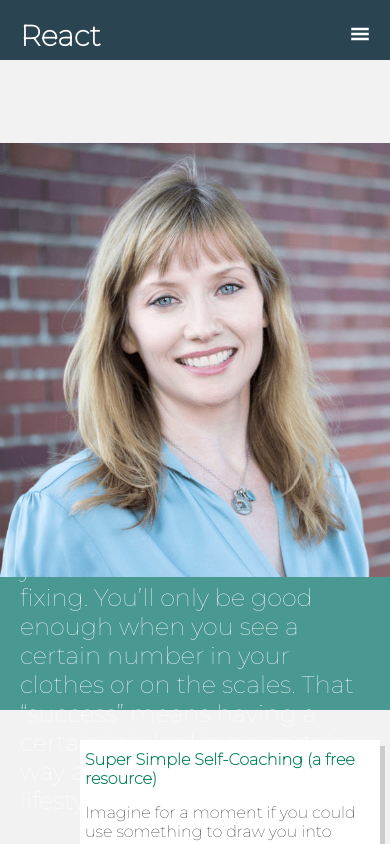
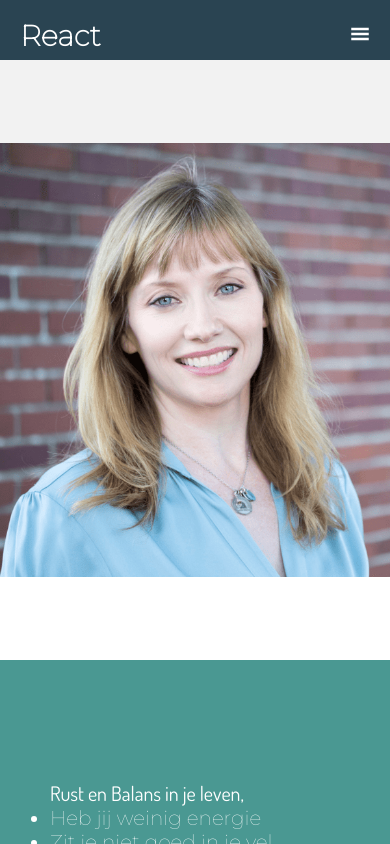
Before and after one commit to KristofferLeemburg/e-commerce-app, a React (Create React App) app: page / in a window 390 px wide. Shown: the top 844 px of the page. Built offline with nearby package versions, Linux system fonts and the light colour scheme.

Commit message:
media querie adjustments

```diff
--- a/src/components/home/section-two.jsx
+++ b/src/components/home/section-two.jsx
@@ -6,13 +6,16 @@ export default function Section() {
     return (
         <div className="home">
             <div className="section-container">
-                <p className="section1">I’m calling time on the
-                idea that you’re broken.
-                It’s bullshit.
+                <p className="section1">Rust en Balans in je leven,
+                <ul>
+                    <li>Heb jij weinig energie</li>
+                    <li>Zit je niet goed in je vel</li>
+                    <li>Voel jij je onrustig</li>
+                    <li>Wil je eigenlijk iets anders, maar wat?</li>
+                </ul>
                 </p>
-                <p className="section2">There are whole industries dedicated to telling you you’re broken.
-                You need fixing. You’ll only be good enough when you see a certain number in your clothes or on the scales.
-                That “success” means having a certain job, looking a certain way and living a certain lifestyle.
+                <p className="section2">Ik ben ontzettend dankbaar dat jij hier terecht bent gekomen! Als lifestylecoach, die tevens een echte ervaringsdeskundige is, begrijp ik als geen ander waar je tegenaan loopt: “been there, done That”!!
+                Maar wat als ik je je vertel dat jij net als ik beschik over onbegrensde mogelijkheden om jou leven in eigen handen te nemen? Dat jij echt het leven kunt leven zoals jij dat wilt! En ik wil graag samen met jou die weg uitstippelen.
                 </p>
             </div>
         </div>
--- a/src/styles/home.css
+++ b/src/styles/home.css
@@ -27,7 +27,7 @@
   background-color: #4a9892;
   color: white;
   width: 100vw;
-  height: 250px;
+  height: 450px;
   display: -webkit-box;
   display: -ms-flexbox;
   display: flex;
@@ -39,15 +39,16 @@
 
 .section-container .section1 {
   font-family: "Dosis", sans-serif;
-  font-size: 30px;
-  padding: 40px;
+  font-size: 20px;
+  min-width: 200px;
   margin-left: 30px;
+  margin-top: 100px;
 }
 
 .section-container .section2 {
   font-size: 24px;
+  margin-top: 100px;
   margin-left: 30px;
-  padding: 40px;
 }
 
 .section-three-container {
@@ -208,7 +209,15 @@
     height: 300px;
   }
   .section-container {
-    height: 350px;
+    margin-top: 300px;
+    height: 850px;
+  }
+  .section-container .section1 {
+    font-family: "Dosis", sans-serif;
+    font-size: 20px;
+    min-width: 200px;
+    margin-left: 30px;
+    margin-top: 100px;
   }
   .shanon {
     width: 100vw;
--- a/src/styles/home.scss
+++ b/src/styles/home.scss
@@ -18,20 +18,22 @@
     background-color: #4a9892;
     color: white;
     width: 100vw;
-    height: 250px;
+    height: 450px;
     display: flex;
     flex-direction: row;
 
     .section1 {
         font-family: "Dosis", sans-serif;
-        font-size: 30px;
-        padding: 40px;
+        font-size: 20px;
+        min-width: 200px;
         margin-left: 30px;
+        margin-top: 100px;
     }
     .section2 {
         font-size: 24px;
+        margin-top: 100px;
         margin-left: 30px;
-        padding: 40px;
+        // padding: 40px;
     }
 }
 .section-three-container {
@@ -162,7 +164,15 @@
         height: 300px;
     }
     .section-container {
-        height: 350px;
+        margin-top: 300px;
+        height: 850px;
+        .section1 {
+            font-family: "Dosis", sans-serif;
+            font-size: 20px;
+            min-width: 200px;
+            margin-left: 30px;
+            margin-top: 100px;
+        }
     }
     .shanon{
         width: 100vw;
```
Also changed, not shown: 1 other file (tests, documents, lock files or other folders).
